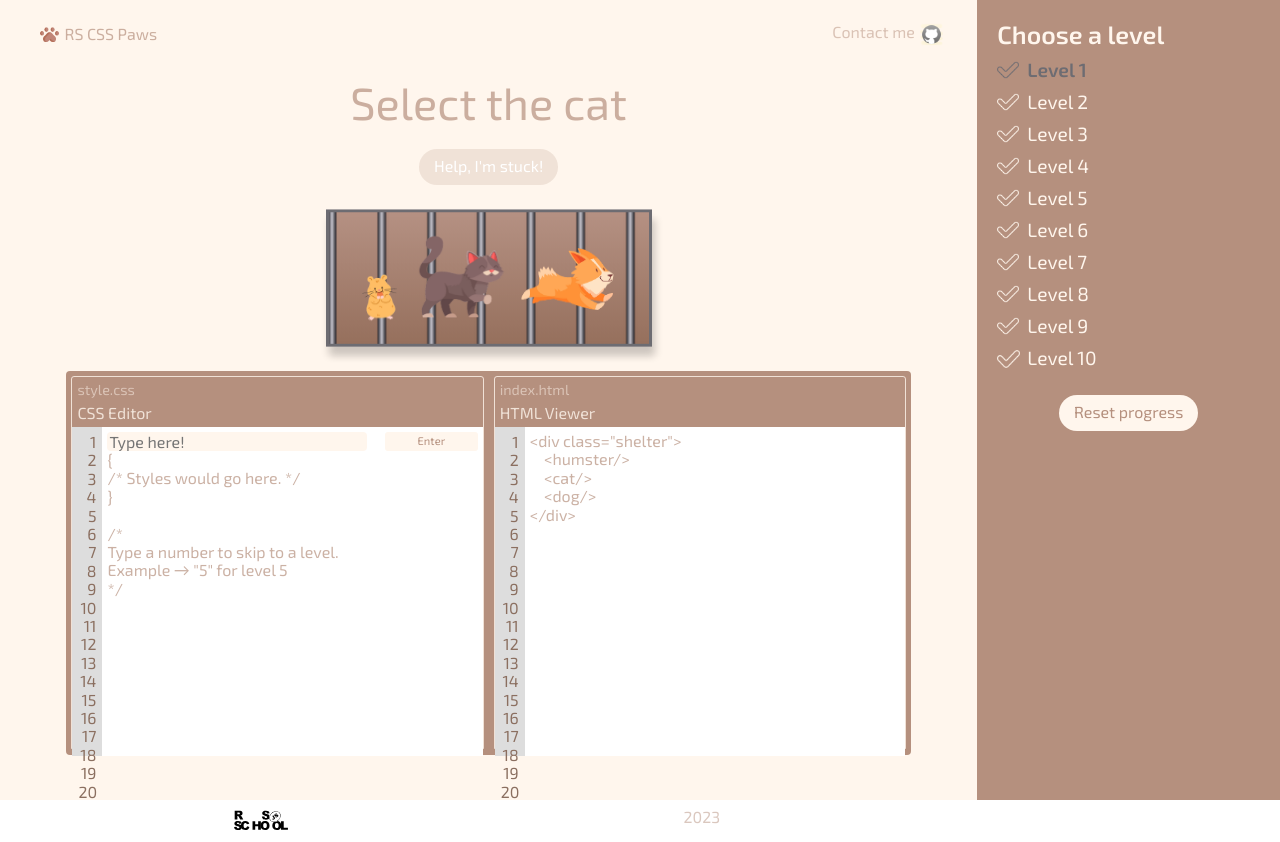
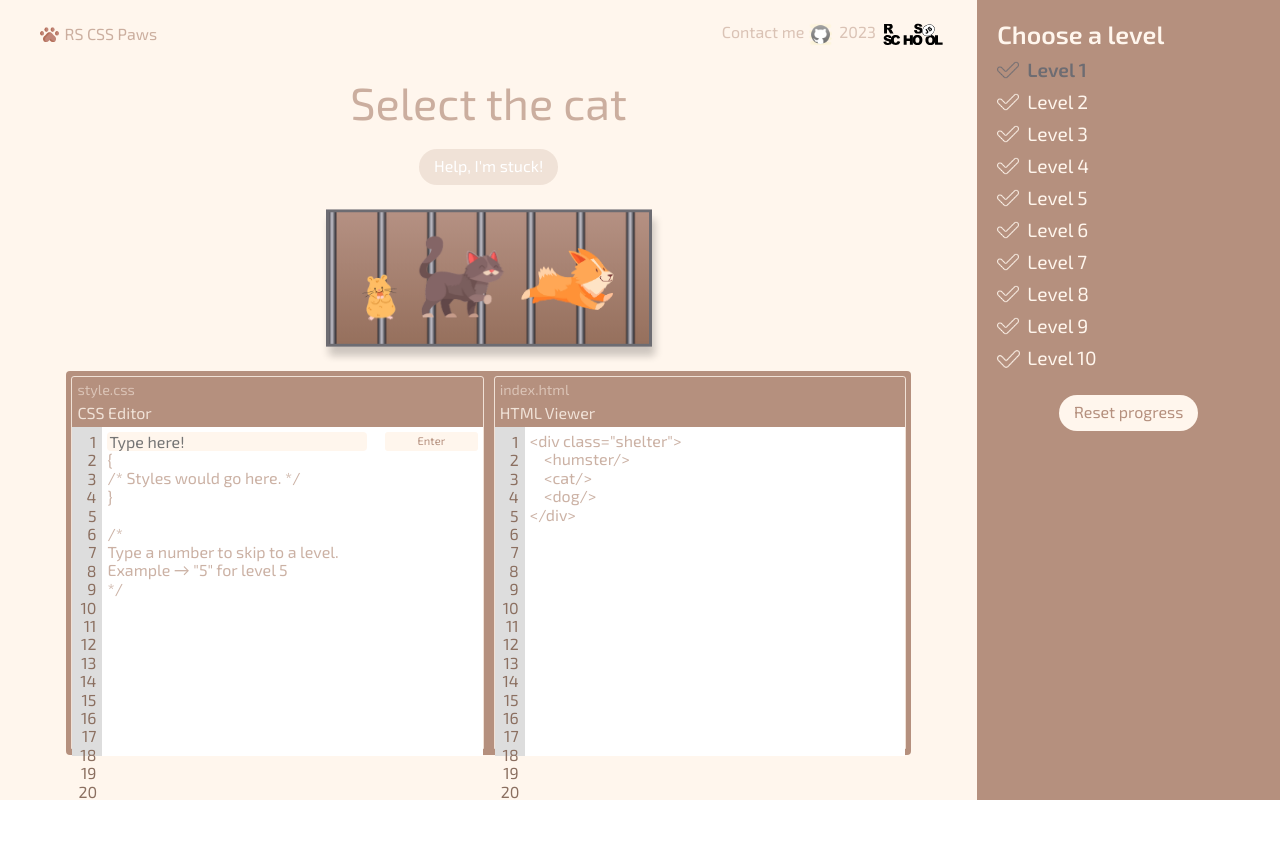
Before and after one commit to IrinaEnotova/rs-selectors-rsschool2023Q1, a website built with webpack: page rs-selectors/src/template.html in a window 1280 px wide. After the commit the page ends 801 px from the top, so only its background shows below. Built offline with nearby package versions, Linux system fonts and the light colour scheme.

Commit message:
feat: add saving of level in localStorage

```diff
--- a/rs-selectors/src/app/app.ts
+++ b/rs-selectors/src/app/app.ts
@@ -1,19 +1,20 @@
 import '../common.css';
 import MainView from './view/main/main-view';
+// eslint-disable-next-line import/no-cycle
 import SidebarView from './view/sidebar/sidebar-view';
 
 // eslint-disable-next-line import/no-mutable-exports
 export let importMain: MainView;
 
 export default class App {
-  constructor() {
-    this.createView();
+  constructor(levelId: number) {
+    this.createView(levelId);
   }
 
-  createView(): void {
+  createView(levelId: number): void {
     const mainView = new MainView();
     importMain = mainView;
-    const sidebarView = new SidebarView(mainView);
+    const sidebarView = new SidebarView(mainView, levelId);
 
     document.body.append(mainView.getHtmlElement(), sidebarView.getHtmlElement());
   }
--- a/rs-selectors/src/app/view/main/shelter/editor/css-editor/css-editor-box/css-editor-content/css-editor-input.ts
+++ b/rs-selectors/src/app/view/main/shelter/editor/css-editor/css-editor-box/css-editor-content/css-editor-input.ts
@@ -67,10 +67,18 @@ export default class CssEditorInputBoxView extends View {
       callback: (): void => {
         const input = document.querySelector('input') as HTMLInputElement;
         const rightAnswer = dataLevels[levelId - 1].selector;
-        if (input.value === rightAnswer) {
-          this.getRightAnswer(levelId, usedHelp);
-        } else {
-          this.getWrongAnswer();
+        if (!Number.isNaN(+input.value)) {
+          levelsforImport.forEach((level) => {
+            level.getHtmlElement().classList.remove('level-item__selected');
+          });
+          levelsforImport[+input.value - 1].getHtmlElement().classList.add('level-item__selected');
+          importMain.setContent(new ShelterView(+input.value));
+        } else if (Number.isNaN(+input.value)) {
+          if (input.value === rightAnswer) {
+            this.getRightAnswer(levelId, usedHelp);
+          } else {
+            this.getWrongAnswer();
+          }
         }
       },
     };
--- a/rs-selectors/src/app/view/main/shelter/footer/footer-view.ts
+++ /dev/null
@@ -1,45 +0,0 @@
-import ElementCreator from '../../../../util/element-creator';
-import View from '../../../view';
-import './footer.css';
-
-const CssClasses = {
-  FOOTER: 'footer',
-  SCHOOL_LOGO: 'school_logo',
-  YEAR_OF_CREATION: 'footer_year',
-};
-
-export default class FooterView extends View {
-  constructor() {
-    const params = {
-      tag: 'footer',
-      classNames: [CssClasses.FOOTER],
-      textContent: '',
-      callback: null,
-    };
-    super(params);
-
-    this.configureView();
-  }
-
-  configureView(): void {
-    const paramsSchool = {
-      tag: 'a',
-      classNames: [CssClasses.SCHOOL_LOGO],
-      textContent: '',
-      callback: null,
-    };
-    const schoolCreator = new ElementCreator(paramsSchool);
-    const contactLink = schoolCreator.getElement() as HTMLLinkElement;
-    contactLink.href = 'https://rs.school/js/';
-    this.elementCreator.addInnerElement(schoolCreator);
-
-    const paramsYear = {
-      tag: 'div',
-      classNames: [CssClasses.YEAR_OF_CREATION],
-      textContent: '2023',
-      callback: null,
-    };
-    const yearCreator = new ElementCreator(paramsYear);
-    this.elementCreator.addInnerElement(yearCreator);
-  }
-}
--- a/rs-selectors/src/app/view/main/shelter/footer/footer.css
+++ /dev/null
@@ -1,26 +0,0 @@
-.footer {
-  margin-top: 30px;
-  width: 100%;
-  padding: 23px 15px 11px 20px;
-  display: flex;
-  align-items: center;
-  justify-content: space-around;
-}
-
-.school_logo {
-  min-width: 60px;
-  min-height: 20px;
-  padding-left: 25px;
-  background-image: url('../../../../../images/rs_school_js.svg');
-  background-size: contain;
-  background-repeat: no-repeat;
-  color: rgba(181, 144, 126, 0.7);
-  cursor: pointer;
-}
-
-.footer_year {
-  height: 23px;
-  color: rgba(181, 144, 126, 0.5);
-  text-decoration: none;
-  padding-right: 28px;
-}
--- a/rs-selectors/src/app/view/main/shelter/header/header-view.ts
+++ b/rs-selectors/src/app/view/main/shelter/header/header-view.ts
@@ -1,11 +1,14 @@
 import ElementCreator from '../../../../util/element-creator';
 import View from '../../../view';
+import SocialsView from './socials/socials-view';
 import './header.css';
 
 const CssClasses = {
   HEADER: 'header',
   LOGO: 'header_logo',
   CONTACT: 'header_socials',
+  SCHOOL_LOGO: 'school_logo',
+  YEAR_OF_CREATION: 'footer_year',
 };
 
 export default class HeaderView extends View {
@@ -30,16 +33,6 @@ export default class HeaderView extends View {
     };
     const logoCreator = new ElementCreator(paramsLogo);
     this.elementCreator.addInnerElement(logoCreator);
-
-    const paramsContact = {
-      tag: 'a',
-      classNames: [CssClasses.CONTACT],
-      textContent: 'Contact me',
-      callback: null,
-    };
-    const contactCreator = new ElementCreator(paramsContact);
-    const contactLink = contactCreator.getElement() as HTMLLinkElement;
-    contactLink.href = 'https://github.com/IrinaEnotova';
-    this.elementCreator.addInnerElement(contactCreator);
+    this.elementCreator.addInnerElement(new SocialsView().getHtmlElement());
   }
 }
--- a/rs-selectors/src/app/view/main/shelter/header/header.css
+++ b/rs-selectors/src/app/view/main/shelter/header/header.css
@@ -38,6 +38,11 @@
   animation: bounce 1s;
 }
 
+.socials-container {
+  display: flex;
+  gap: 7px;
+}
+
 .header_socials {
   height: 23px;
   color: rgba(181, 144, 126, 0.5);
@@ -54,3 +59,20 @@
 .header_socials:hover {
   color: rgba(181, 144, 126);
 }
+
+.school_logo {
+  min-width: 60px;
+  min-height: 20px;
+  padding-left: 25px;
+  background-image: url('../../../../../images/rs_school_js.svg');
+  background-size: contain;
+  background-repeat: no-repeat;
+  color: rgba(181, 144, 126, 0.7);
+  cursor: pointer;
+}
+
+.header_year {
+  height: 23px;
+  color: rgba(181, 144, 126, 0.5);
+  text-decoration: none;
+}
--- /dev/null
+++ b/rs-selectors/src/app/view/main/shelter/header/socials/socials-view.ts
@@ -0,0 +1,56 @@
+import ElementCreator from '../../../../../util/element-creator';
+import View from '../../../../view';
+
+const CssClasses = {
+  SOCIALS_CONTAINER: 'socials-container',
+  CONTACT: 'header_socials',
+  SCHOOL_LOGO: 'school_logo',
+  YEAR_OF_CREATION: 'header_year',
+};
+
+export default class SocialsView extends View {
+  constructor() {
+    const params = {
+      tag: 'div',
+      classNames: [CssClasses.SOCIALS_CONTAINER],
+      textContent: '',
+      callback: null,
+    };
+    super(params);
+
+    this.configureView();
+  }
+
+  configureView(): void {
+    const paramsContact = {
+      tag: 'a',
+      classNames: [CssClasses.CONTACT],
+      textContent: 'Contact me',
+      callback: null,
+    };
+    const contactCreator = new ElementCreator(paramsContact);
+    const contactLink = contactCreator.getElement() as HTMLLinkElement;
+    contactLink.href = 'https://github.com/IrinaEnotova';
+    this.elementCreator.addInnerElement(contactCreator);
+
+    const paramsYear = {
+      tag: 'div',
+      classNames: [CssClasses.YEAR_OF_CREATION],
+      textContent: '2023',
+      callback: null,
+    };
+    const yearCreator = new ElementCreator(paramsYear);
+    this.elementCreator.addInnerElement(yearCreator);
+
+    const paramsSchool = {
+      tag: 'a',
+      classNames: [CssClasses.SCHOOL_LOGO],
+      textContent: '',
+      callback: null,
+    };
+    const schoolCreator = new ElementCreator(paramsSchool);
+    const schoolLink = schoolCreator.getElement() as HTMLLinkElement;
+    schoolLink.href = 'https://rs.school/js/';
+    this.elementCreator.addInnerElement(schoolCreator);
+  }
+}
--- a/rs-selectors/src/app/view/main/shelter/shelter-view.ts
+++ b/rs-selectors/src/app/view/main/shelter/shelter-view.ts
@@ -6,7 +6,6 @@ import TableView from './table/table-view';
 // eslint-disable-next-line import/no-cycle
 import EditorView from './editor/editor-view';
 import dataLevels from '../../../util/dataLevels';
-import FooterView from './footer/footer-view';
 
 const CssClasses = {
   SHELTER: 'shelter-wrapper',
@@ -58,6 +57,5 @@ export default class ShelterView extends View {
     );
     this.elementCreator.addInnerElement(new TableView(levelId).getHtmlElement());
     this.elementCreator.addInnerElement(new EditorView(levelId, usedHelp).getHtmlElement());
-    this.elementCreator.addInnerElement(new FooterView().getHtmlElement());
   }
 }
--- a/rs-selectors/src/app/view/sidebar/sidebar-view.ts
+++ b/rs-selectors/src/app/view/sidebar/sidebar-view.ts
@@ -13,12 +13,12 @@ const CssClasses = {
   LEVELS: 'levels-container',
 };
 
-const START_LEVEL_INDEX = 0;
+// const START_LEVEL_INDEX = 0;
 
 export default class SidebarView extends View {
   levelElements: LevelView[];
 
-  constructor(mainComponent: MainView) {
+  constructor(mainComponent: MainView, levelId: number) {
     const params: IElCreationParams = {
       tag: 'aside',
       classNames: [CssClasses.SIDEBAR],
@@ -26,10 +26,10 @@ export default class SidebarView extends View {
     super(params);
 
     this.levelElements = [];
-    this.configureView(mainComponent);
+    this.configureView(mainComponent, levelId);
   }
 
-  configureView(mainComponent: MainView): void {
+  configureView(mainComponent: MainView, levelId: number): void {
     this.elementCreator.addInnerElement(
       new ElementCreator({ tag: 'h2', classNames: ['sidebar-heading'], textContent: 'Choose a level', callback: null }),
     );
@@ -49,7 +49,7 @@ export default class SidebarView extends View {
       const levelElement = new LevelView(level, this.levelElements);
       creatorLevelCont.addInnerElement(levelElement.getHtmlElement());
 
-      if (index === START_LEVEL_INDEX) {
+      if (index === levelId) {
         level.callback();
         levelElement.setSelectedStatus();
       }
--- a/rs-selectors/src/index.ts
+++ b/rs-selectors/src/index.ts
@@ -2,5 +2,23 @@ import './normalize.css';
 import './common.css';
 import App from './app/app';
 
+// eslint-disable-next-line @typescript-eslint/no-non-null-assertion
+const currentLevel: number = localStorage.getItem('currentLevel') ? +localStorage.getItem('currentLevel')! : 0;
+console.log(currentLevel);
 // eslint-disable-next-line @typescript-eslint/no-unused-vars
-const app = new App();
+const app = new App(currentLevel);
+
+window.addEventListener('unload', () => {
+  let unloadLevel;
+  const levels = document.querySelectorAll('.level-item');
+  levels.forEach((level, idx) => {
+    if (level.classList.contains('level-item__selected')) {
+      unloadLevel = idx.toString();
+    }
+  });
+  if (unloadLevel) {
+    localStorage.setItem('currentLevel', unloadLevel);
+  }
+});
+
+export default currentLevel;
```
